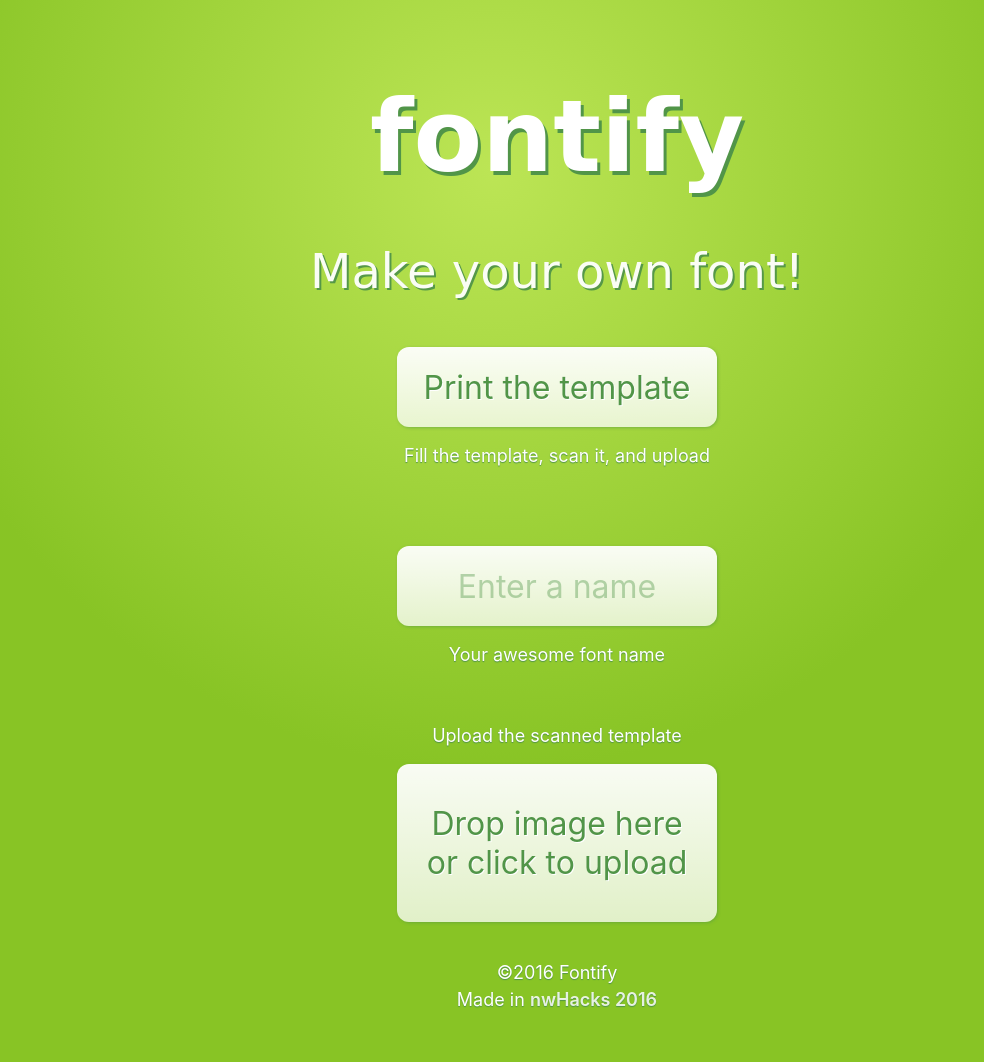
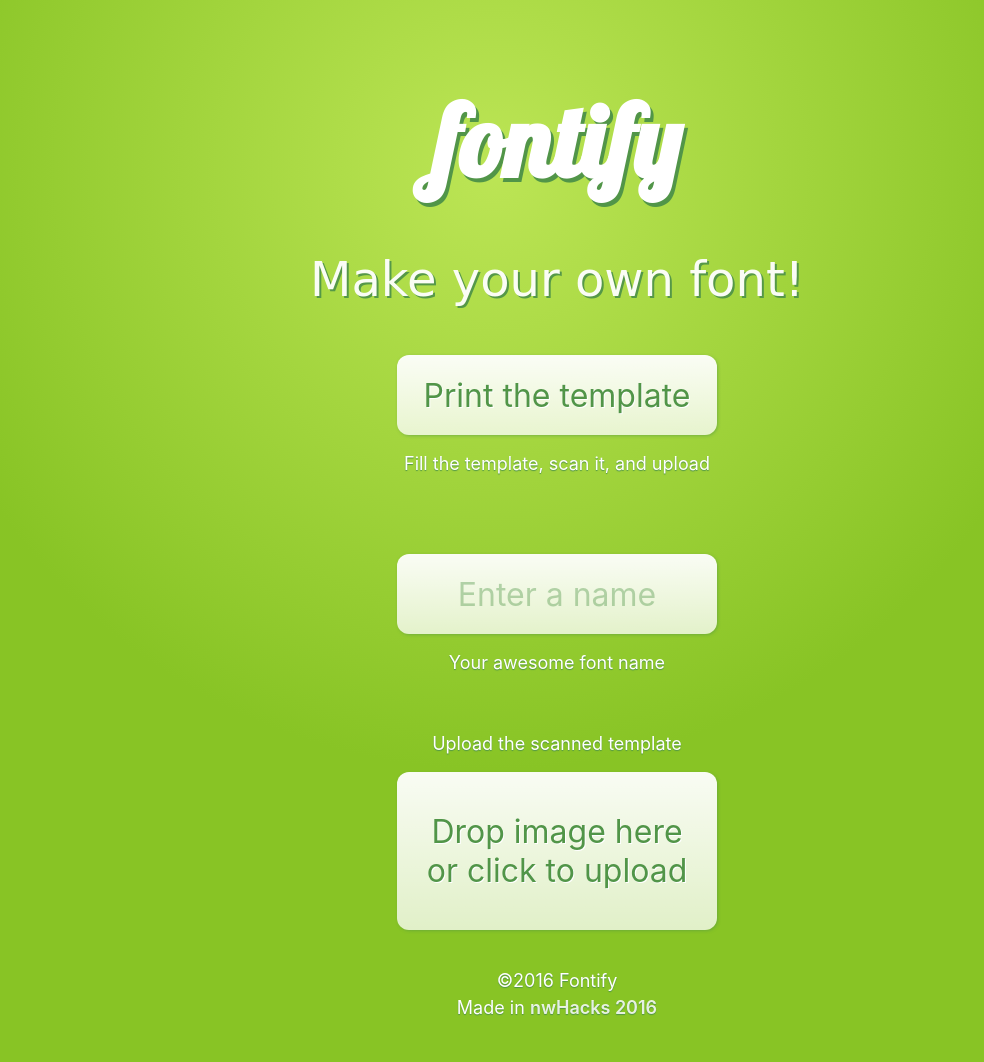
Before and after one commit to fontify/fontify, a Flask app: page / in a window 1280 px wide. Shown: the whole page, without its empty margins (83-1067 px from the left). Before the commit the page ends 1008 px from the top, so only its background shows below. Run offline with Flask 2, Linux system fonts and the light colour scheme; some libraries are stand-ins or nearby versions.

Commit message:
Use Lobster

```diff
--- a/templates/base.html
+++ b/templates/base.html
@@ -4,6 +4,7 @@
     <title>{% block title %}{% endblock %}</title>
     <link rel="stylesheet" type="text/css" href="static/style.css">
     <link rel="stylesheet" type="text/css" href="static/dropzone.css">
+    <link href='https://fonts.googleapis.com/css?family=Lobster' rel='stylesheet' type='text/css'>
     <script src="https://use.typekit.net/ryg5gzt.js"></script>
     <script>try{Typekit.load({ async: true });}catch(e){}</script>
     <script src="//code.jquery.com/jquery-1.12.0.min.js"></script>
```
